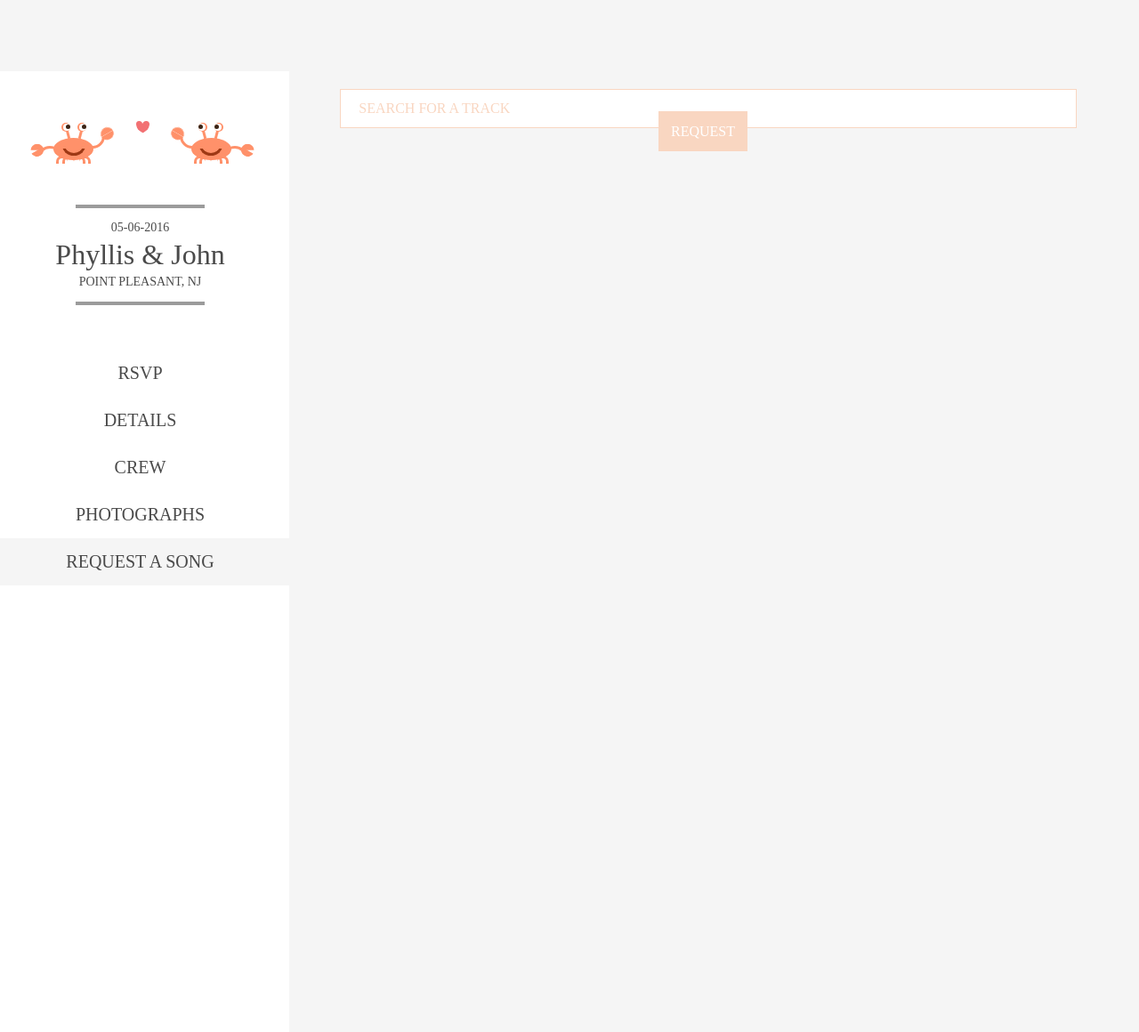
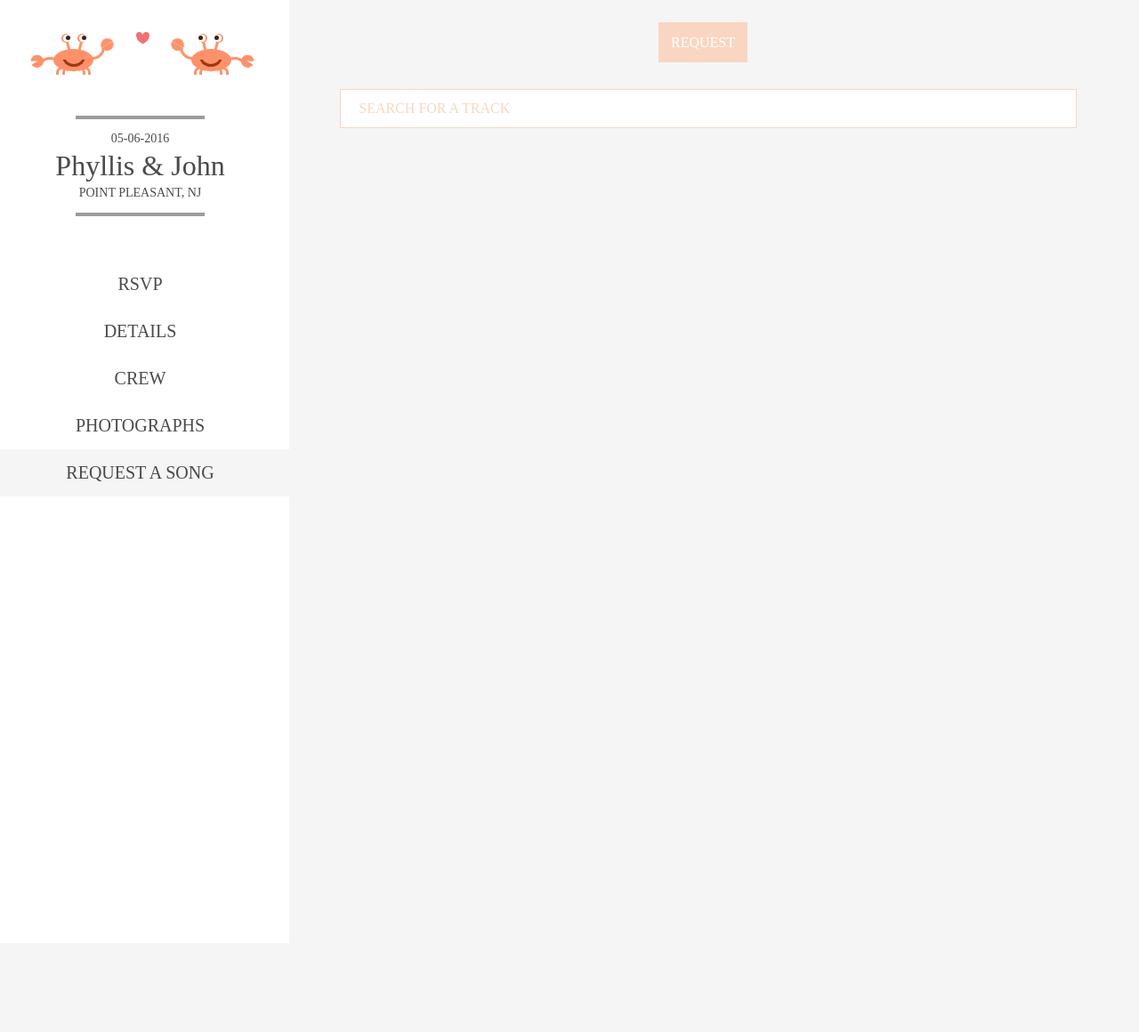
Before and after one commit to phyllisandjohn/phyllisandjohn.github.io, a Jekyll site: the page request/index.html, which Jekyll copies as it is, in a window 1280 px wide. Shown: the whole page at 89% size. Built offline with Jekyll 4.4.1, drawn with Linux system fonts in a browser that asks for light colours; nearby versions of some CDN libraries; after the commit the page ends 1060 px from its top, so only the background shows below that.

Commit message:
Update index.html

```diff
--- a/request/index.html
+++ b/request/index.html
@@ -665,7 +665,7 @@ body {
 	color: rgb(249,214,193)
 }
 
-.search {
+.search input[type="text"] {
 	margin-top: 100px;
 }
 
```
